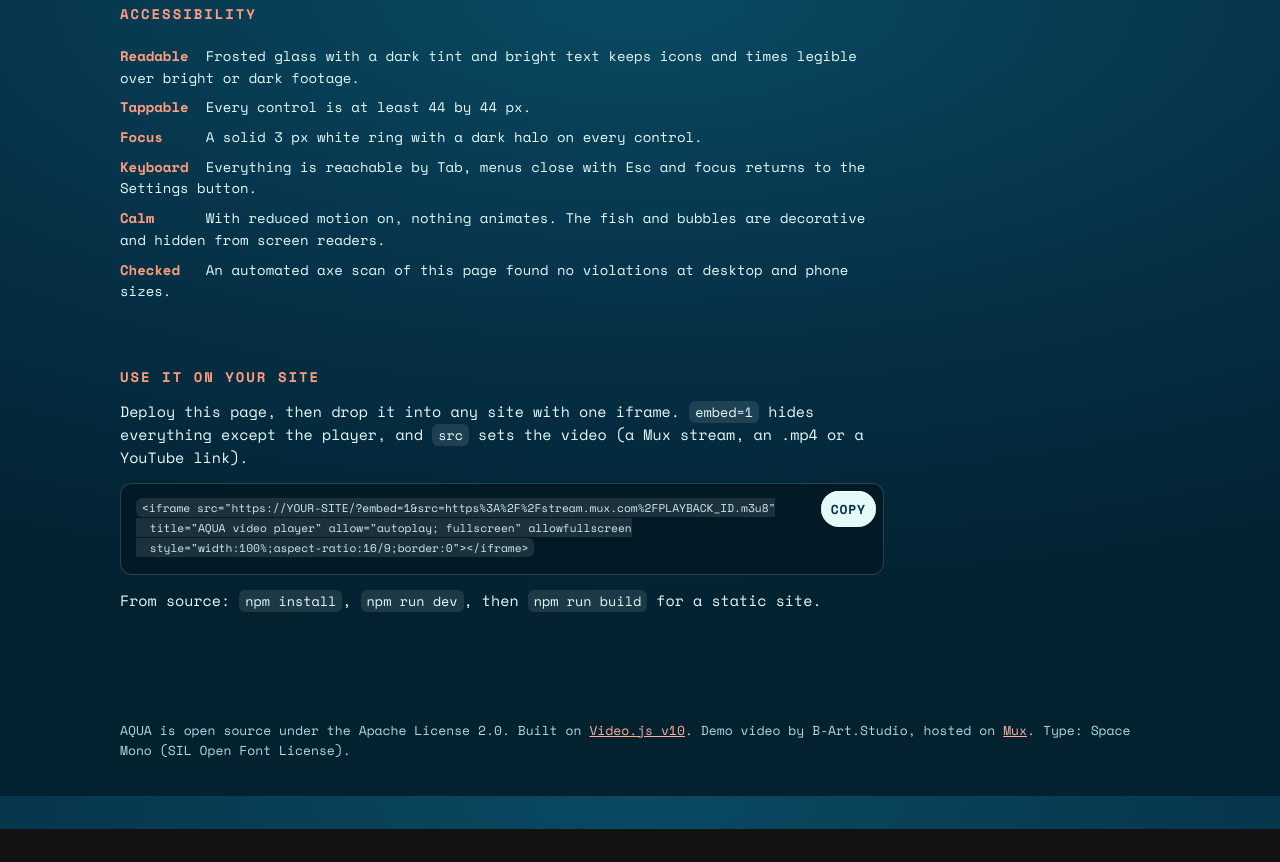
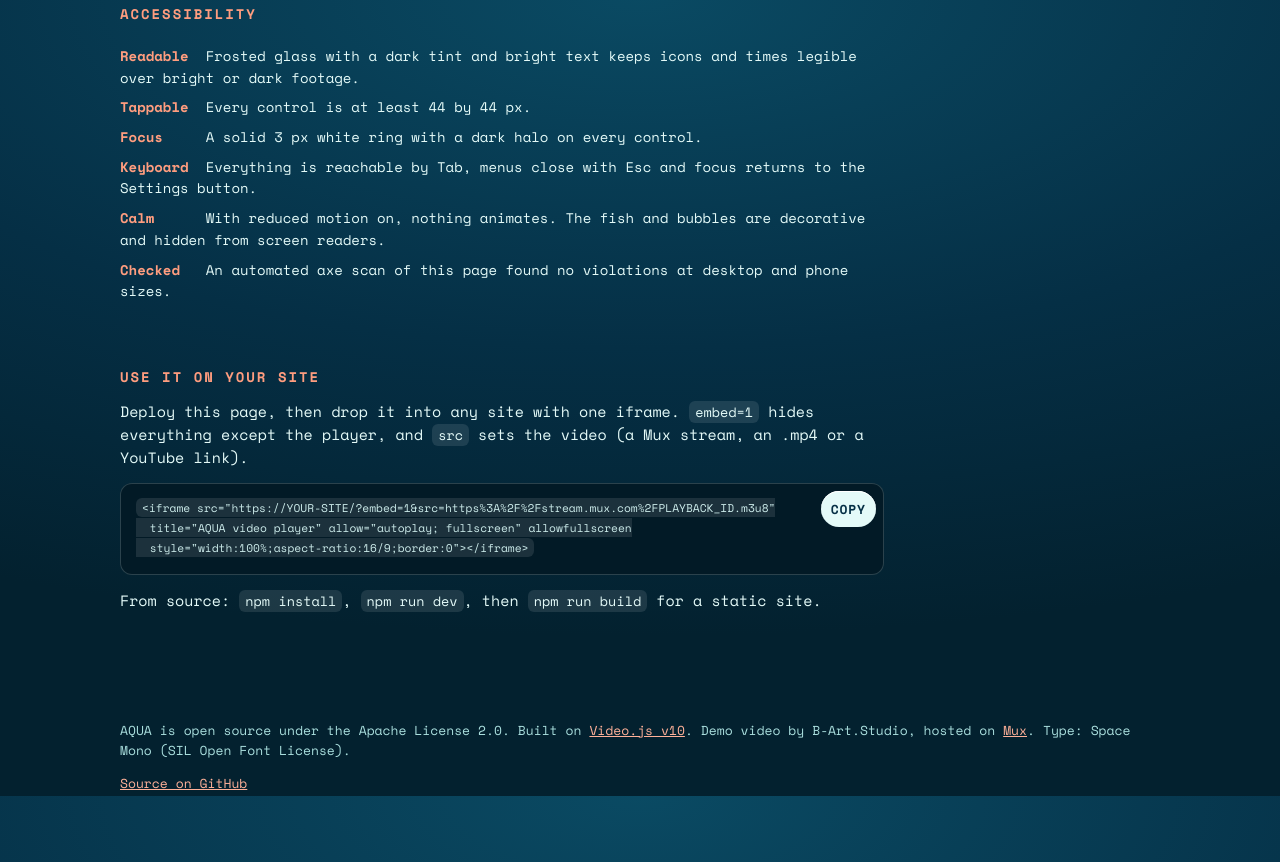
Before and after one commit to ramji202-indytek/aqua-videojs-skin, a website built with Vite: page aqua-skin-source/index.html in a window 1280 px wide. Shown: the part 2404-3266 px from the top of the page. Before the commit the page ends 3233 px from the top, so only its background shows below. Built offline with nearby package versions, Linux system fonts and the light colour scheme.

Commit message:
Add repo link and OG URL

```diff
--- a/aqua-skin-source/index.html
+++ b/aqua-skin-source/index.html
@@ -11,7 +11,8 @@
   <meta property="og:type" content="website" />
   <meta property="og:title" content="AQUA — an aquarium skin for Video.js v10" />
   <meta property="og:description" content="Press play and the fish swim. Press pause and everything freezes in place. A frosted-glass control strip for the Video.js v10 player." />
-  <meta property="og:image" content="og.png" />
+  <meta property="og:image" content="https://aqua-videojs-skin.vercel.app/og.png" />
+  <meta property="og:url" content="https://aqua-videojs-skin.vercel.app/" />
   <meta name="twitter:card" content="summary_large_image" />
   <script type="module" src="/src/main.js"></script>
 </head>
@@ -515,7 +516,7 @@
 
   <footer class="foot">
     <p>AQUA is open source under the Apache License 2.0. Built on <a href="https://videojs.org">Video.js v10</a>. Demo video by B-Art.Studio, hosted on <a href="https://www.mux.com">Mux</a>. Type: Space Mono (SIL Open Font License).</p>
-    <p><a id="repo-link" href="https://github.com/" hidden>Source on GitHub</a></p>
+    <p><a id="repo-link" href="https://github.com/ramji202-indytek/aqua-videojs-skin">Source on GitHub</a></p>
   </footer>
 </body>
 </html>
```
